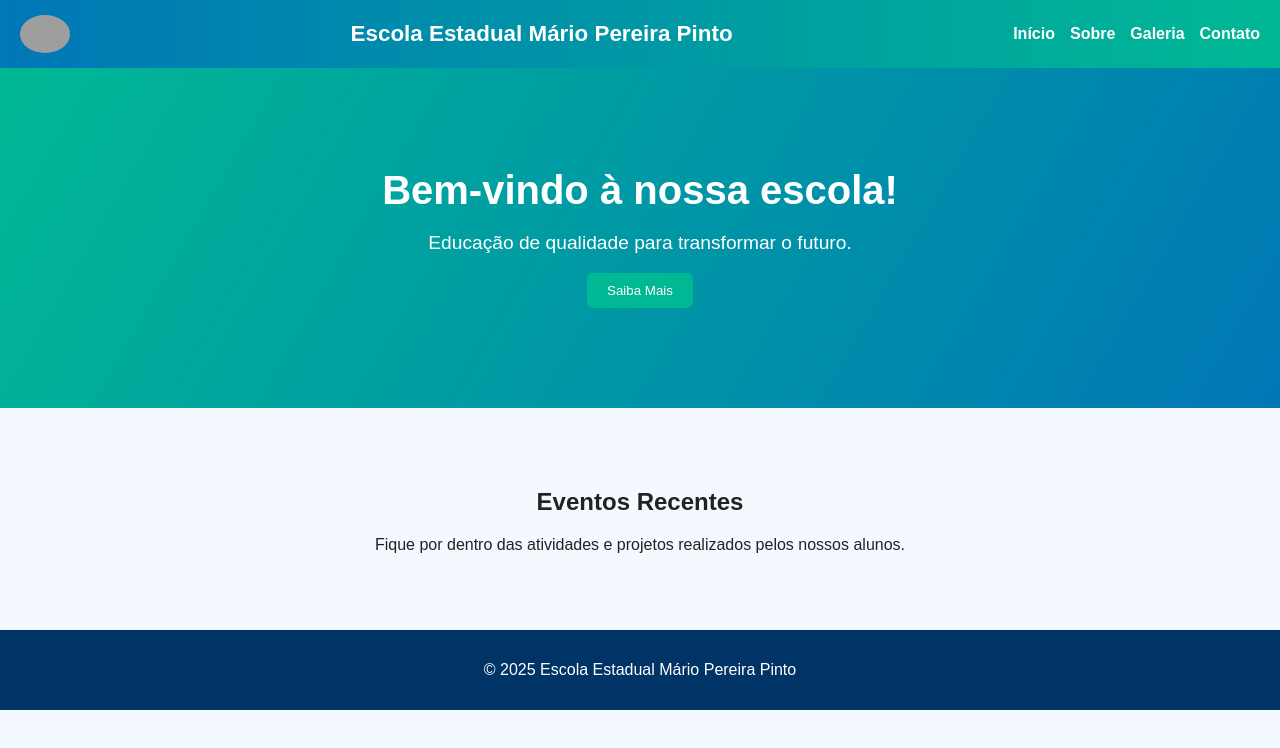
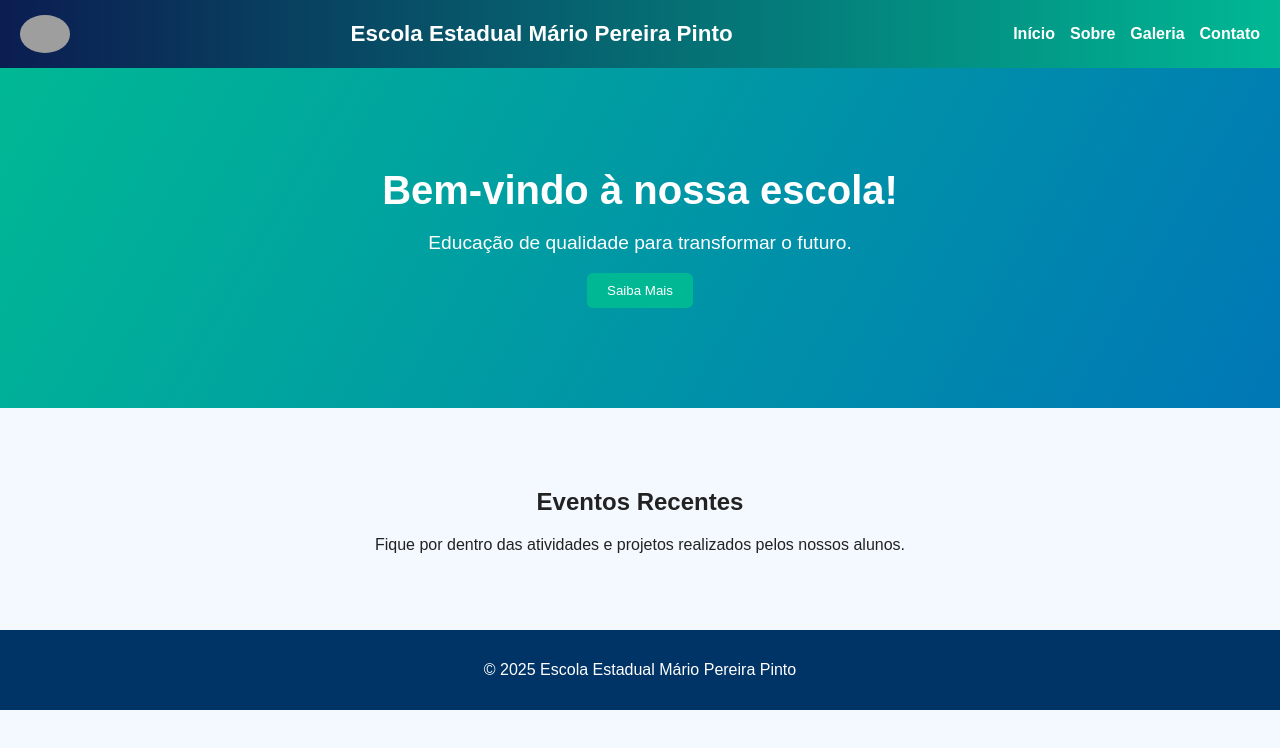
Before and after one commit to Kaicki/Escola, a plain HTML site: page index.html in a window 1280 px wide. Drawn offline with Linux system fonts and the light colour scheme; grey boxes are pictures that could not be loaded.

Commit message:
Update index.html

```diff
--- a/index.html
+++ b/index.html
@@ -15,7 +15,7 @@ body {
 
 /* ===== HEADER ===== */
 header {
-  background: linear-gradient(90deg, #0077b6, #00b894);
+  background: linear-gradient(90deg, #0b1d51, #00b894);
   color: #fff;
   padding: 15px 20px;
   display: flex;
@@ -23,7 +23,6 @@ header {
   justify-content: space-between;
   flex-wrap: wrap;
 }
-
 /* Área esquerda com logo */
 .header-left {
   display: flex;
```
